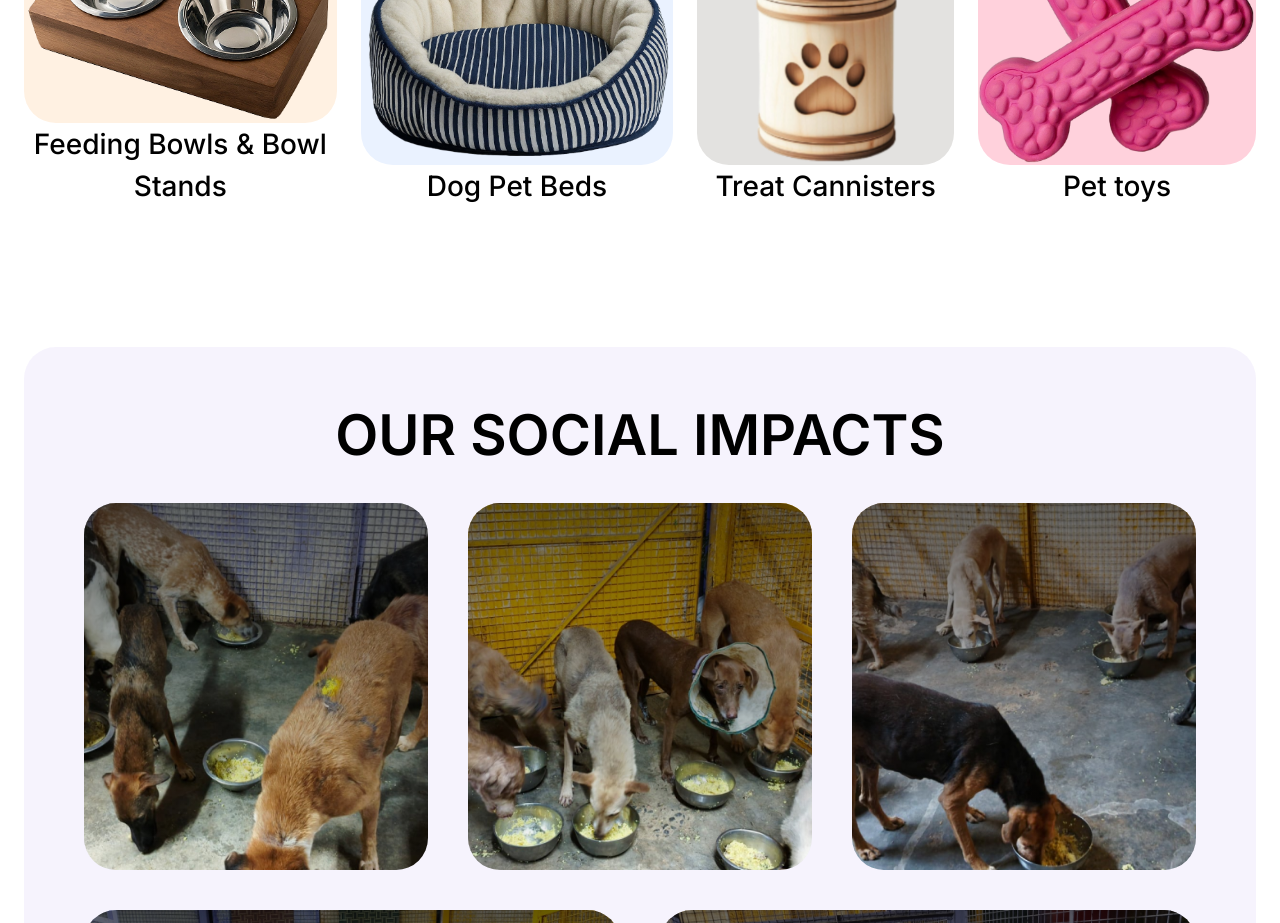
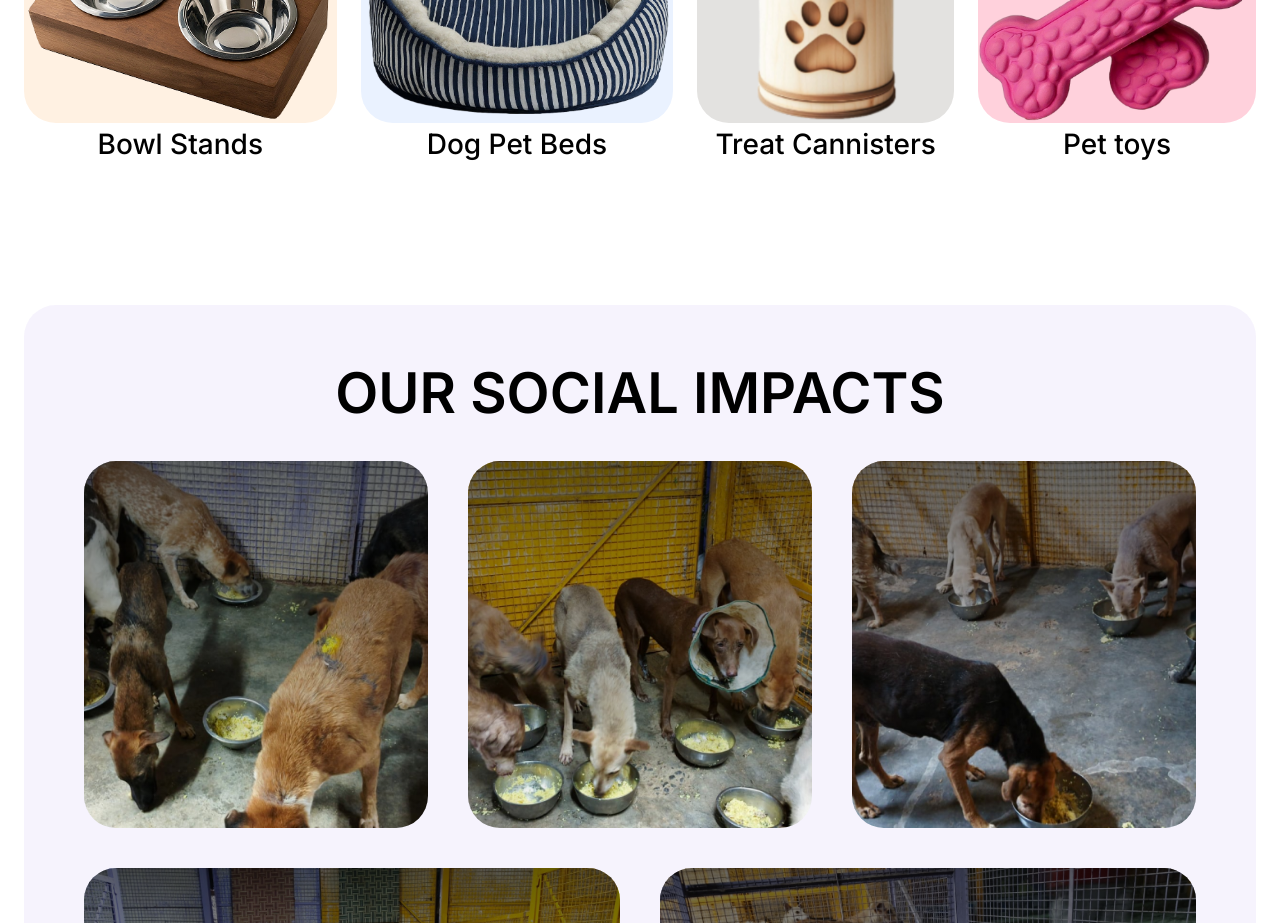
Before and after one commit to HIEGlobal/goofypaws, a Next.js app: page / in a window 1280 px wide. Shown: the part 3300-4223 px from the top of the page. Built offline with nearby package versions, Linux system fonts and the light colour scheme.

Commit message:
Fixed flex box

```diff
--- a/src/components/productsSection/index.js
+++ b/src/components/productsSection/index.js
@@ -8,7 +8,7 @@ import dogtoy from "../../../public/assets/dogtoy.png"
 const products = [
   {
     img: feder,
-    desc: "Feeding Bowls & Bowl Stands",
+    desc: "Bowl Stands",
     bgColor: "#FFF1E2",
   },
   {
```
